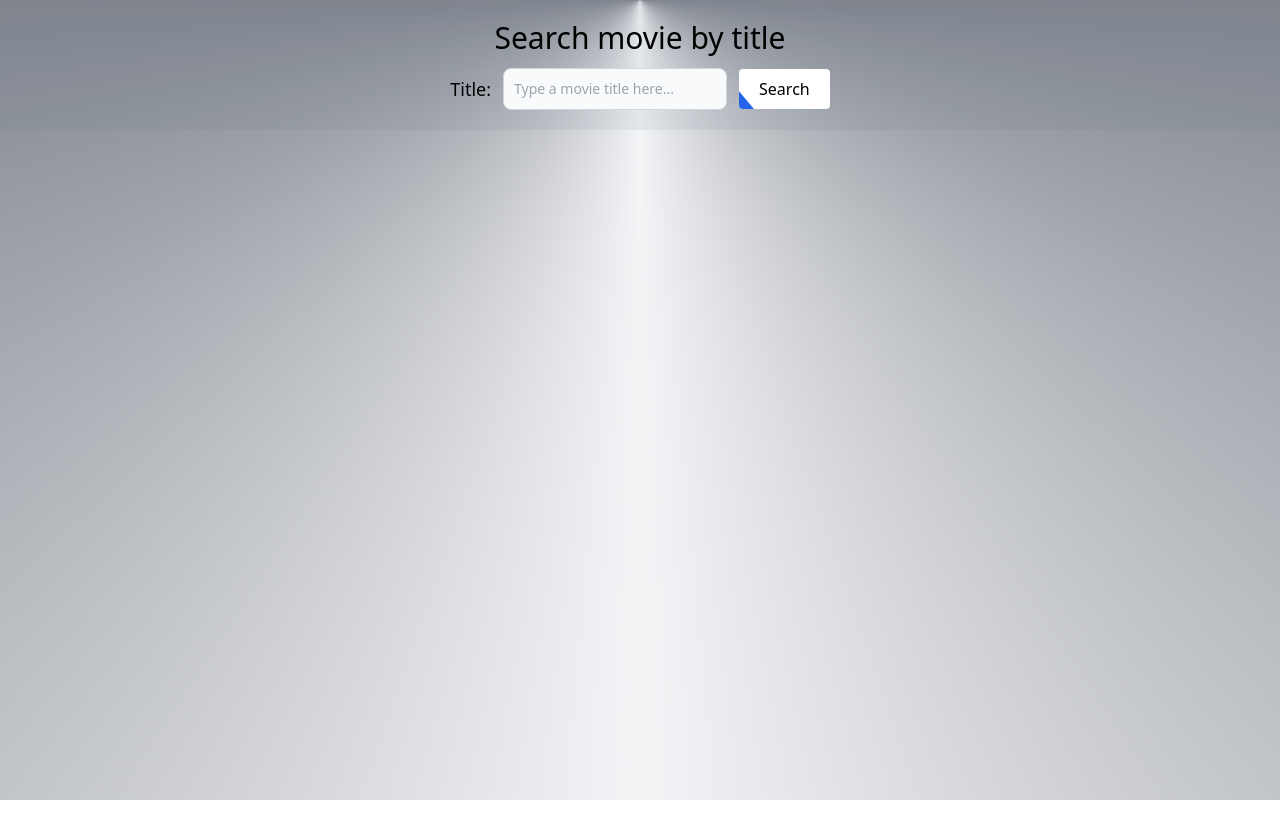
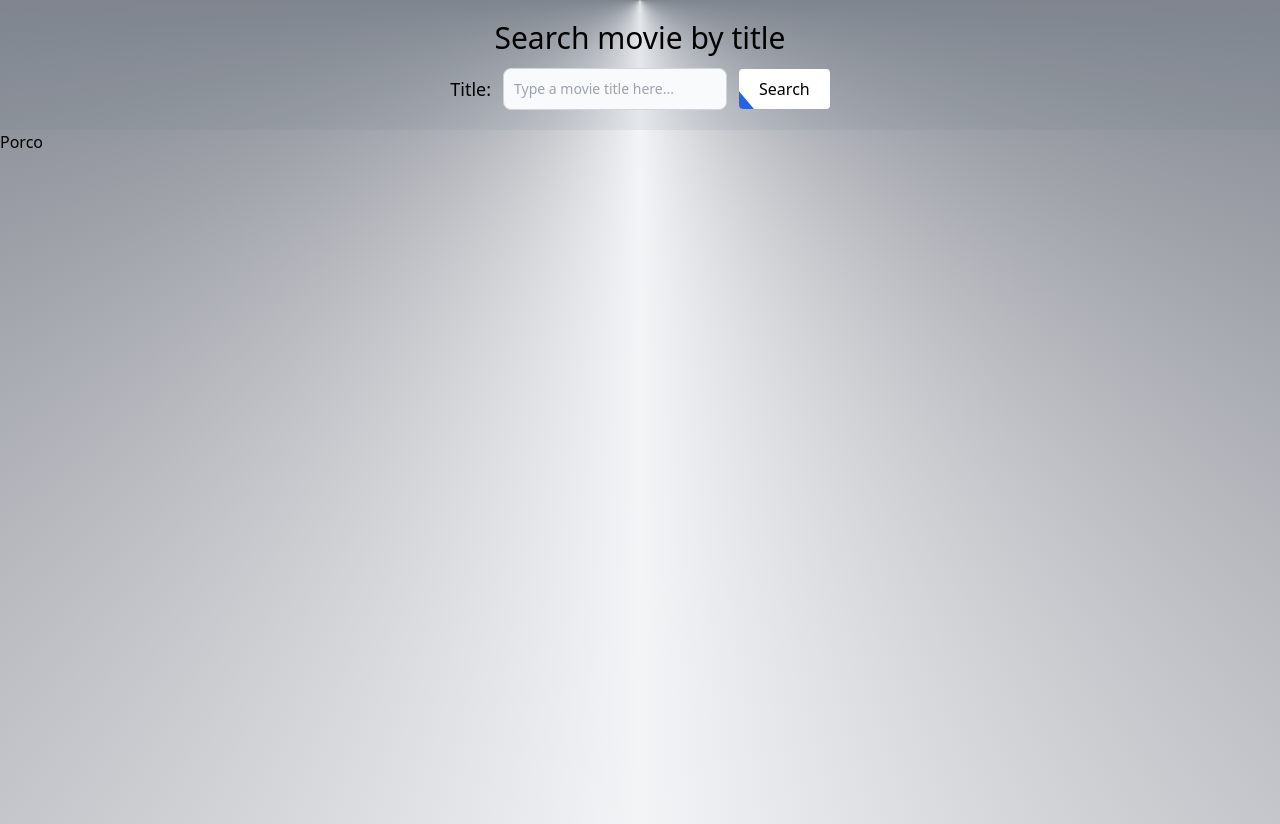
Before and after one commit to SalvatoreVella/Movie-Search, a React (Create React App) app: page /1 in a window 1280 px wide. Before the commit the page ends 800 px from the top, so only its background shows below. Built offline with nearby package versions, Linux system fonts and the light colour scheme.

Commit message:
Fetch error

```diff
--- a/package.json
+++ b/package.json
@@ -6,8 +6,11 @@
     "@testing-library/jest-dom": "^5.14.1",
     "@testing-library/react": "^13.0.0",
     "@testing-library/user-event": "^13.2.1",
+    "browser-router": "^0.2.0",
     "react": "^18.2.0",
     "react-dom": "^18.2.0",
+    "react-router": "^6.7.0",
+    "react-router-dom": "^6.7.0",
     "react-scripts": "5.0.1",
     "web-vitals": "^2.1.0"
   },
--- a/src/App.js
+++ b/src/App.js
@@ -1,13 +1,19 @@
 import MoviePage from "./MoviePage";
 import SearchForm from "./SearchForm";
+import { Routes, Route } from "react-router-dom"
+import ResultsPage from "./ResultsPage";
 
 function App() {
 
   return (
-    <div className="bg-[conic-gradient(at_top,_var(--tw-gradient-stops))]  dark:via-slate-800 dark:to-black from-gray-900 via-gray-100 to-gray-900 dark:text-white">
-      <SearchForm />
-      {/* <MoviePage /> */}
-    </div>
+      <div className="min-h-screen bg-[conic-gradient(at_top,_var(--tw-gradient-stops))]  dark:via-slate-800 dark:to-black from-gray-900 via-gray-100 to-gray-900 dark:text-white">
+    <Routes>
+        <Route path="/" element={
+          <SearchForm />
+        }/>
+          <Route path="/:title" element={<ResultsPage />} />
+      </Routes>
+        </div>
   );
 }
 
--- /dev/null
+++ b/src/Results.js
@@ -0,0 +1,49 @@
+import { useEffect, useState } from "react";
+import { useParams } from "react-router";
+import MovieCard from "./MovieCard";
+
+export default function Results({ title }) {
+    const [infos, setInfos] = useState({
+        title: title,
+        results: [],
+    });
+
+
+
+    useEffect(() => {
+        async function fetch() {
+        try {
+            const json = await fetch(`https://imdb-api.com/API/AdvancedSearch/k_8p9jb7w1?title=${title}`);
+            const data = await json.json();
+            setInfos((pre) => {
+                return {
+                    ...pre,
+                results: data.results
+            }
+            });
+        } catch (err) {
+            console.error(err);
+        }
+        }
+        fetch()
+    }, [title]);
+
+    let map = infos.results.map(result => {
+        if (result.image !== "https://imdb-api.com/images/original/nopicture.jpg") {
+            return <MovieCard
+                img={result.image}
+                title={result.title}
+                id={result.id}
+                genres={result.genres}
+                rating={result.imDbRating}
+                duration={result.runtimeStr}
+            />
+        }
+    })
+
+    return (
+        <div className="flex min-h-custom justify-around items-center flex-wrap">
+        {infos.results && map}
+    </div>
+    )
+}
--- /dev/null
+++ b/src/ResultsPage.js
@@ -0,0 +1,14 @@
+import { useParams } from "react-router";
+import Results from "./Results";
+import SearchForm from "./SearchForm";
+
+export default function ResultsPage() {
+    const title = useParams();
+    return (
+        <div>
+        <SearchForm/>
+        <h1>Porco</h1>
+        <Results title={title}/>
+        </div>
+    )
+}
--- a/src/SearchForm.js
+++ b/src/SearchForm.js
@@ -1,38 +1,18 @@
-import { useEffect, useState } from "react"
-import MovieCard from "./MovieCard";
+import { useNavigate } from "react-router";
 
 
 export default function SearchForm() {
-    const [infos, setInfos] = useState([])
+
+const navigate = useNavigate()
+
 
     async function search(e) {
         e.preventDefault();
-        try {
-            const json = await fetch(`https://imdb-api.com/API/AdvancedSearch/k_8p9jb7w1?title=${e.target.elements.title.value}`);
-            const data = await json.json();
-            setInfos(() => data.results);
-            console.log(data.results)
-        } catch (err) {
-            console.error(err);
-        }
+        navigate(`/${e.target.elements.title.value}`);
     }
 
 
-    let map = infos.map(result => {
-        if (result.image !== "https://imdb-api.com/images/original/nopicture.jpg") {
-            return <MovieCard
-                img={result.image}
-                title={result.title}
-                id={result.id}
-                genres={result.genres}
-                rating={result.imDbRating}
-                duration={result.runtimeStr}
-            />
-        }
-    })
-
-    return <div>
-    <div className="dark:text-white py-5 bg-opacity-10 bg-slate-500">
+    return <div className="dark:text-white py-5 bg-opacity-10 bg-slate-500">
             <h2 className="text-center text-3xl pb-3">Search movie by title</h2>
         <form onSubmit={search} className="flex flex-col justify-center gap-3 items-center sm:flex-row" >
             <label htmlFor="title" className="text-lg">Title:</label>
@@ -43,8 +23,5 @@ export default function SearchForm() {
             </button>
         </form>
     </div>
-        <div className="flex min-h-custom justify-around items-center flex-wrap">
-            {infos && map}
-        </div>
-    </div>
+
 }
--- a/src/index.js
+++ b/src/index.js
@@ -2,6 +2,11 @@ import React from 'react';
 import ReactDOM from 'react-dom/client';
 import './index.css';
 import App from './App';
+import { BrowserRouter } from 'react-router-dom';
 
 const root = ReactDOM.createRoot(document.getElementById('root'));
-root.render(<App />);
+root.render(
+    <BrowserRouter>
+        <App />
+    </BrowserRouter>
+);
```
Also changed, not shown: 2 other files (tests, documents, lock files or other folders).
